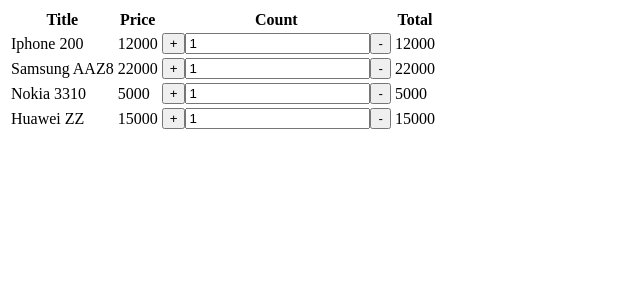
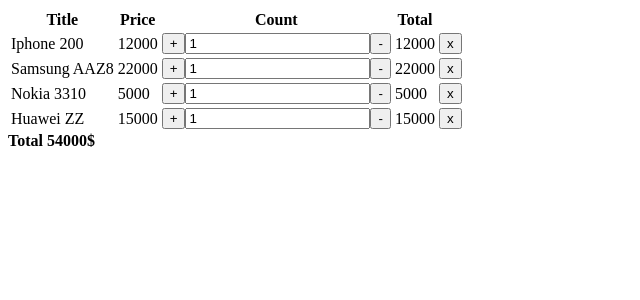
Before and after one commit to ybeliaev/react-experimants, a React (Create React App) app: page / in a window 1280 px wide. Shown: the top 300 px of the page, without its empty margins (0-640 px from the left). Built offline with nearby package versions, Linux system fonts and the light colour scheme.

Commit message:
add total (calculated using reduce)

```diff
--- a/src/App.js
+++ b/src/App.js
@@ -6,6 +6,10 @@ import Cards from './components/Cards'
 
 function App() {
     const [products, setProduct] = useState(productFromServer)
+    let total = products.reduce(
+        (acc, el) => acc + el.price * el.currentNumber,
+        0
+    )
     const changeCountProduct = (id, count) => {
         setProduct(
             products.map((product) =>
@@ -14,11 +18,20 @@ function App() {
                     : { ...product, currentNumber: count }
             )
         )
-        console.log(count)
+    }
+    const remove = (id) => {
+        setProduct(products.filter((product) => product.id !== id))
     }
     return (
         <div>
-            <Cards data={products} onChangeCount={changeCountProduct} />
+            <Cards
+                data={products}
+                onChangeCount={changeCountProduct}
+                remove={remove}
+            />
+            <div>
+                <strong>Total {total}$</strong>
+            </div>
         </div>
     )
 }
--- a/src/components/Cards/Cards.js
+++ b/src/components/Cards/Cards.js
@@ -2,7 +2,7 @@ import React from 'react'
 import PropTypes from 'prop-types'
 import Counter from '../Counter'
 
-function Cards({ data, onChangeCount }) {
+function Cards({ data, onChangeCount, remove }) {
     return (
         <table>
             <thead>
@@ -29,6 +29,14 @@ function Cards({ data, onChangeCount }) {
                             />
                         </td>
                         <td>{elem.price * elem.currentNumber}</td>
+                        <td>
+                            <button
+                                type="button"
+                                onClick={() => remove(elem.id)}
+                            >
+                                x
+                            </button>
+                        </td>
                     </tr>
                 ))}
             </tbody>
@@ -38,6 +46,7 @@ function Cards({ data, onChangeCount }) {
 Cards.propTypes = {
     data: PropTypes.array,
     onChangeCount: PropTypes.func,
+    remove: PropTypes.func,
 }
 
 export default Cards
```
Also changed, not shown: src/components/Counter/Counter.js (+1 -7 lines).
